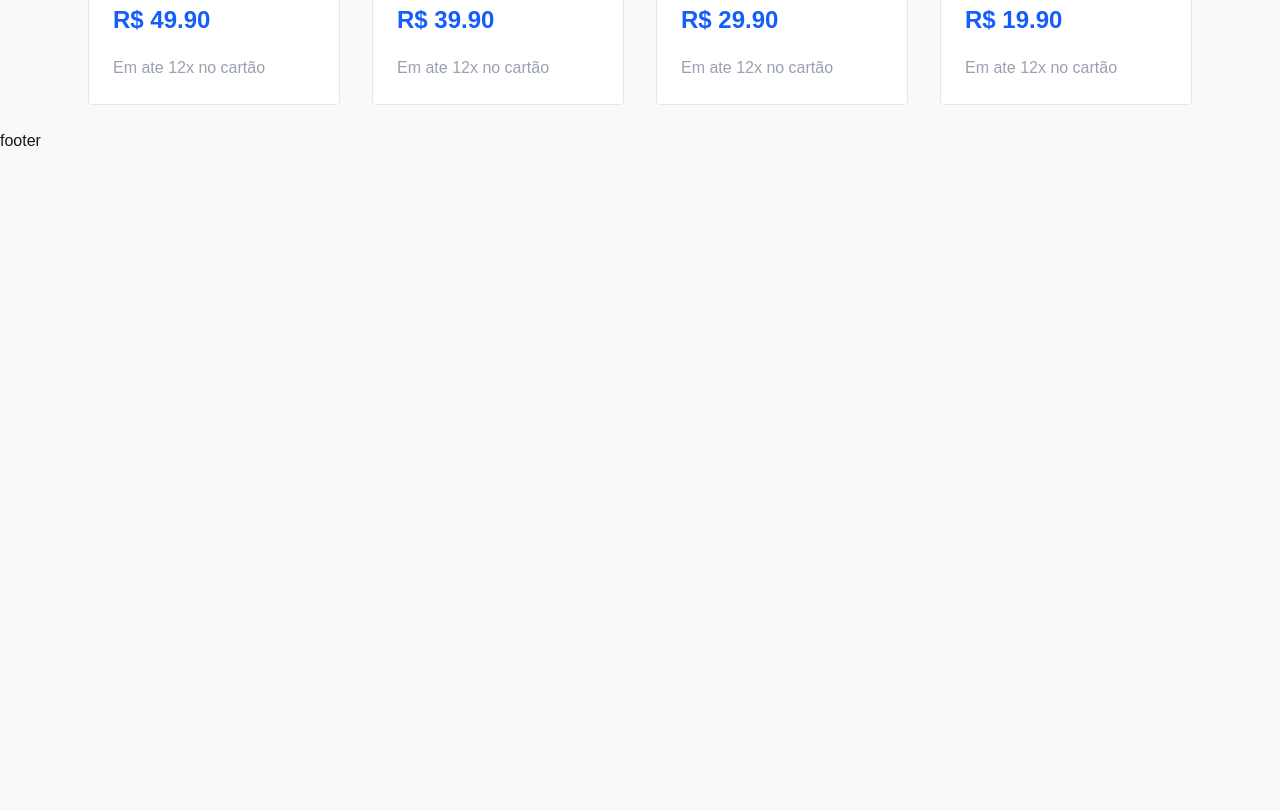
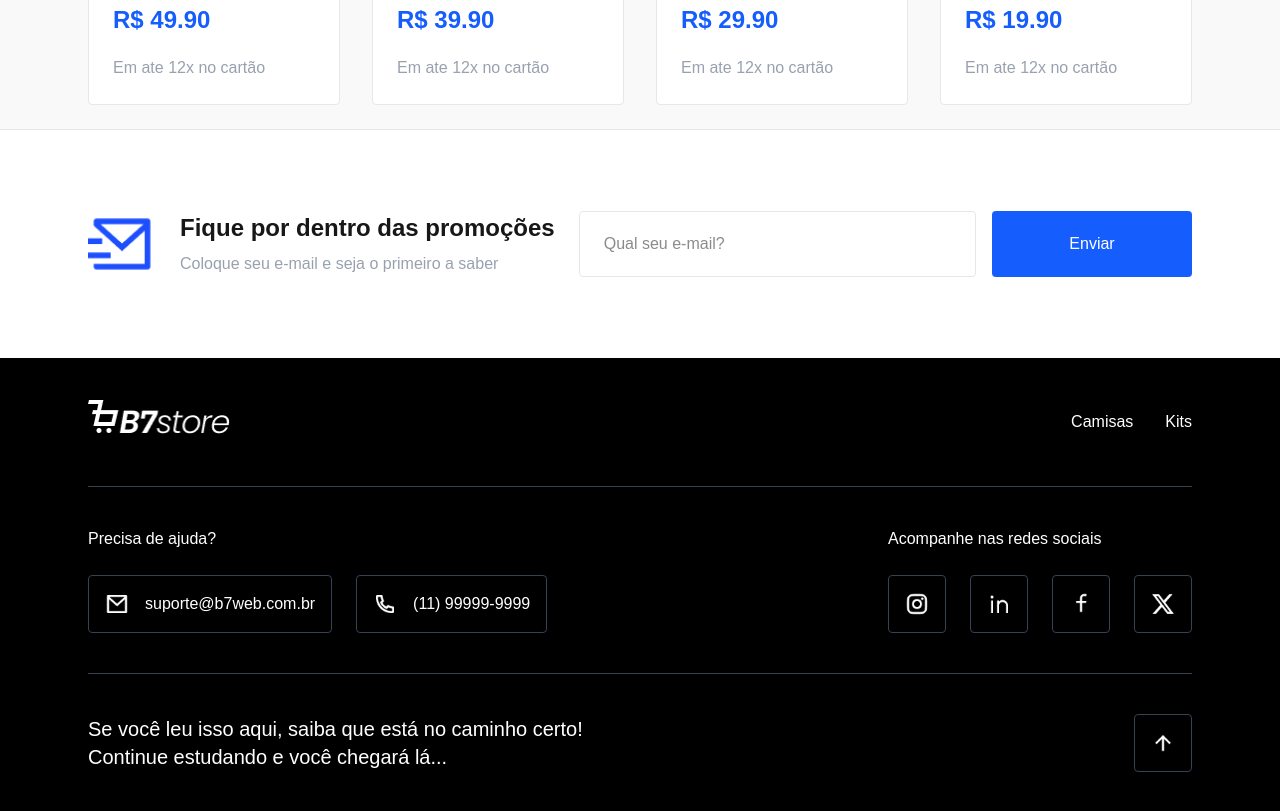
Before and after one commit to niedjaraujos/frontend, a Next.js app: page / in a window 1280 px wide. Shown: the part 1780-2591 px from the top of the page. Before the commit the page ends 1933 px from the top, so only its background shows below. Built offline with nearby package versions, Linux system fonts and the light colour scheme.

Commit message:
footer commit

```diff
--- a/src/components/layout/footer-button.tsx
+++ b/src/components/layout/footer-button.tsx
@@ -0,0 +1,25 @@
+import Image from "next/image";
+import Link from "next/link";
+
+type Props = {
+    href: string;
+    icon: string;
+    label?: string;
+}
+export const FooterButton = ({ href, icon, label }: Props) => {
+    return (
+        <Link href={href}>
+            <div className="flex items-center gap-4 border border-gray-700 rounded-sm p-4 hover:bg-gray-900">
+                <Image
+                    src={icon}
+                    alt=""
+                    width={24}
+                    height={24}
+                />
+                {label &&
+                    <div className="flex-1">{label}</div>
+                }
+            </div>
+        </Link>
+    );
+}
--- a/src/components/layout/footer.tsx
+++ b/src/components/layout/footer.tsx
@@ -1,3 +1,113 @@
+import { MenuItem } from "@/types/menu-item";
+import { FooterButton } from "./footer-button";
+import Link from "next/link";
+import Image from "next/image";
+
+
 export const Footer = () => {
-  return <div>footer</div>;
+  const menu: MenuItem[] =[
+    { label: 'Camisas', href: '/categories/camisas' },
+    { label: 'Kits', href: '/categories/kits' }
+  ];
+
+  return (
+<footer>
+              <div className="bg-white border-t border-gray-200 px-6 py-14">
+                <div className="w-full max-w-6xl mx-auto p-6 flex flex-col md:flex-row items-center gap-6">
+                    <Image
+                        src={'/assets/ui/mail-send-line.png'}
+                        alt=""
+                        width={68}
+                        height={68}
+                    />
+                    <div className="text-center md:text-left">
+                        <h3 className="font-bold text-2xl mb-6 md:mb-2">Fique por dentro das promoções</h3>
+                        <p className="text-gray-400">Coloque seu e-mail e seja o primeiro a saber</p>
+                    </div>
+                    <form method="POST" className="w-full flex-1 flex flex-col gap-4 md:flex-row">
+                        <input
+                            type="text"
+                            className="flex-1 border border-gray-200 rounded-sm px-6 py-5 outline-0"
+                            placeholder="Qual seu e-mail?"
+                        />
+                        <input
+                            type="submit"
+                            value="Enviar"
+                            className="w-full md:w-50 px-6 py-5 bg-blue-600 text-white border-0 rounded-sm"
+                        />
+                    </form>
+                </div>
+            </div>
+<div className="bg-black text-white">
+                  <div className="w-full max-w-6xl mx-auto px-6">
+                    <div className="flex flex-col md:flex-row justify-between items-center gap-6 py-16 md:py-10 border-b border-gray-700">
+                        <Link href="/">
+                            <Image
+                                src={'/assets/ui/logo-white.png'}
+                                alt="B7Store"
+                                width={143}
+                                height={48}
+                            />
+                        </Link>
+                        <ul className="flex flex-col md:flex-row gap-8 items-center">
+                            {menu.map((item, index) => (
+                                <li key={index}><Link href={item.href}>{item.label}</Link></li>
+                            ))}
+                        </ul>
+                    </div>
+                    <div className="flex flex-col md:flex-row gap-6 py-16 md:py-10 border-b border-gray-700">
+                        <div className="flex-1">
+                            <h4 className="mb-6 text-center md:text-left">Precisa de ajuda?</h4>
+                            <div className="flex flex-col md:flex-row gap-6">
+                                <FooterButton
+                                    href="mailto:suporte@b7web.com.br"
+                                    icon="/assets/ui/mail-line.png"
+                                    label="suporte@b7web.com.br"
+                                />
+                                <FooterButton
+                                    href=""
+                                    icon="/assets/ui/phone-line.png"
+                                    label="(11) 99999-9999"
+                                />
+                            </div>
+                        </div>
+                        <div className="">
+                            <h4 className="mb-6 text-center md:text-left">Acompanhe nas redes sociais</h4>
+                            <div className="flex flex-row justify-between gap-6">
+                                <FooterButton
+                                    href=""
+                                    icon="/assets/ui/instagram-line.png"
+                                />
+                                <FooterButton
+                                    href=""
+                                    icon="/assets/ui/linkedin-line.png"
+                                />
+                                <FooterButton
+                                    href=""
+                                    icon="/assets/ui/facebook-line.png"
+                                />
+                                <FooterButton
+                                    href=""
+                                    icon="/assets/ui/twitter-x-fill.png"
+                                />
+                            </div>
+                        </div>
+                    </div>
+                    <div className="flex flex-col md:flex-row gap-14 justify-between items-center py-16 md:py-10">
+                        <div className="text-xl text-center md:text-left">
+                            Se você leu isso aqui, saiba que está no caminho certo!<br />
+                            Continue estudando e você chegará lá...
+                        </div>
+                        <div className="flex justify-center">
+                            <FooterButton
+                                href="/"
+                                icon="/assets/ui/arrow-up-line.png"
+                            />
+                        </div>
+                    </div>
+                </div>
+
+</div>
+ </footer>)
+
 };
--- a/src/components/layout/header-search.tsx
+++ b/src/components/layout/header-search.tsx
@@ -2,7 +2,8 @@
   return (
     <input
       type="search"
-      className="border border-gray-200 w-full pl-12 py-3 rounded-sm outline-0 bg-no-repeat bg-[url(/assets/ui/search.png)] bg-[16px_50%] bg-[size:24px]"
+      className="border border-gray-200 w-full pl-12 py-3 rounded-sm
+       outline-0 bg-no-repeat bg-[url(/assets/ui/search.png)] bg-[16px_50%] bg-[size:24px]"
       placeholder="O que você procura?"
       /* style={{ backgroundImage: 'url(/assets/ui/search.png)' }}*/
     />
```
